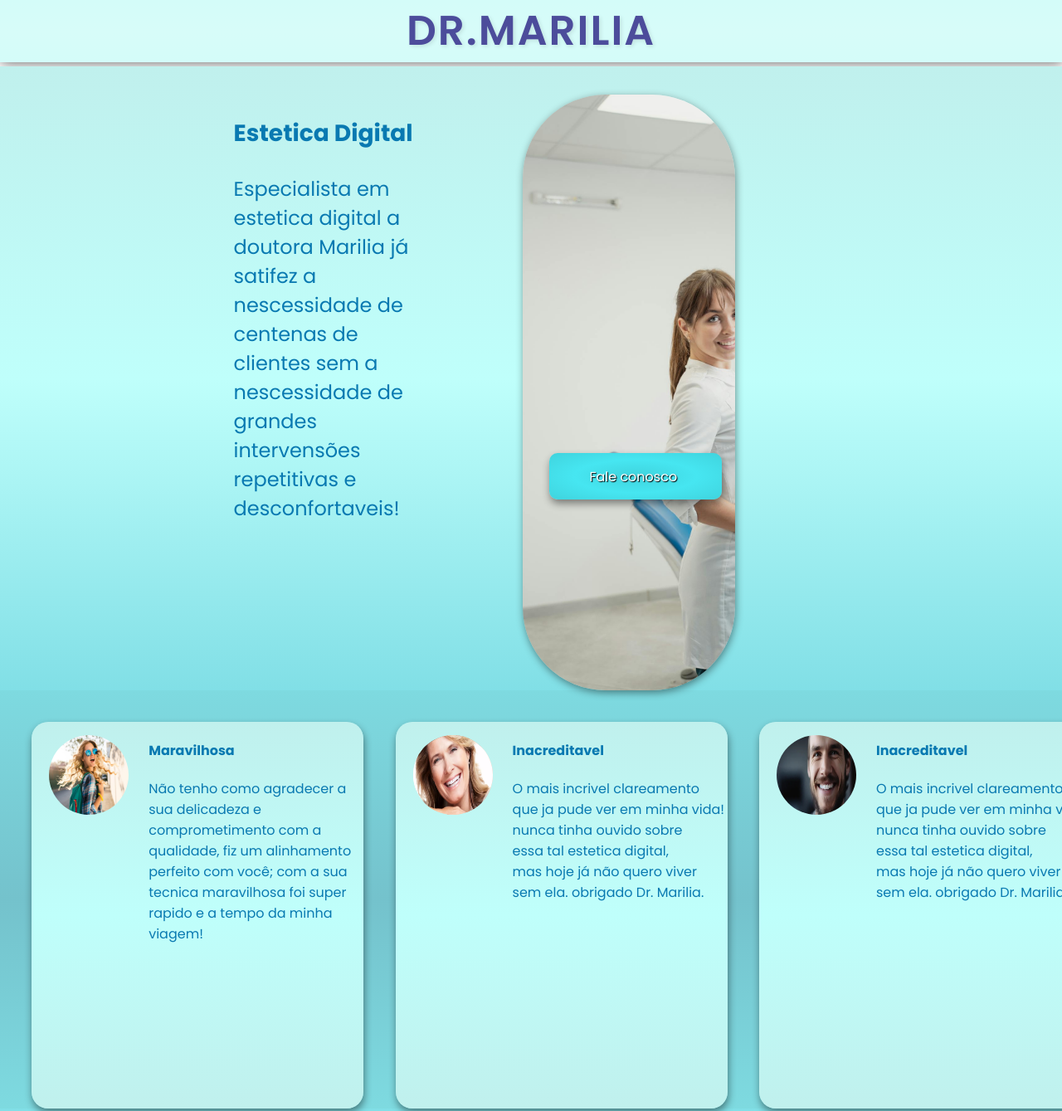
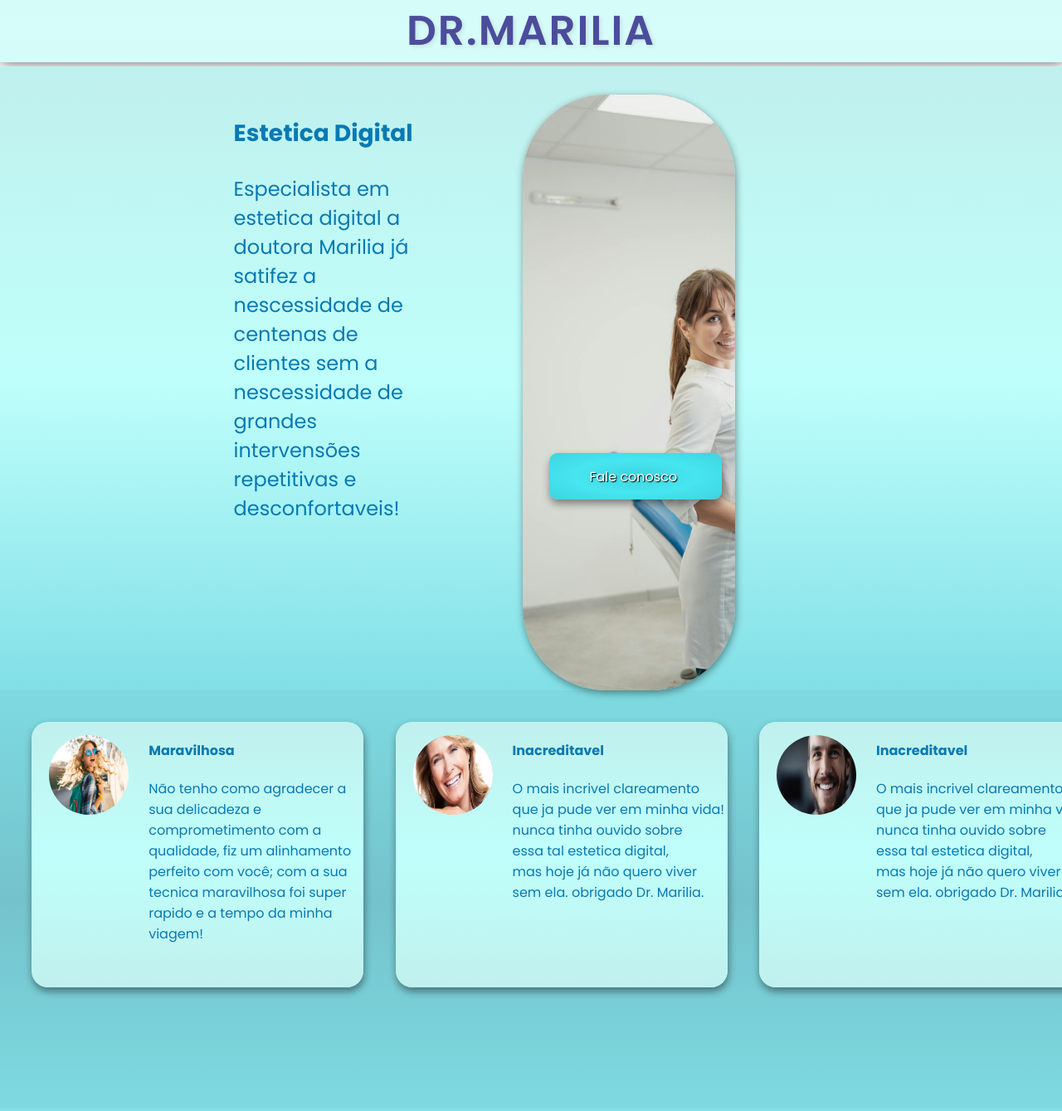
Before and after one commit to VictorOliveira-stack/dentistaLandPaging, a plain HTML site: page index.html in a window 1280 px wide. Shown: the top 1339 px of the page at 83% size. Drawn offline with Linux system fonts and the light colour scheme; files whose address does not match are found by name.

Commit message:
media min-width 1025px andmax-width 1280px

```diff
--- a/css/index.css
+++ b/css/index.css
@@ -191,8 +191,13 @@ header{
 @media (min-width: 597px) and (max-width: 768px){
     .section2{
         height: 90vh;
-      margin-left: -3%;
+        margin-left: -3%;
 
+    }
+}
+@media (min-width: 1025px) and (max-width: 1280px){
+    .section2{
+        height: 36vh;
     }
 }
 @media (min-width: 1441px) and (max-width: 1920px){
@@ -276,6 +281,7 @@ header{
 
     }
 }
+
 @media (min-width: 1441px) and (max-width: 1920px){
     .cordivfoto{
         margin-left: 6%;
```
